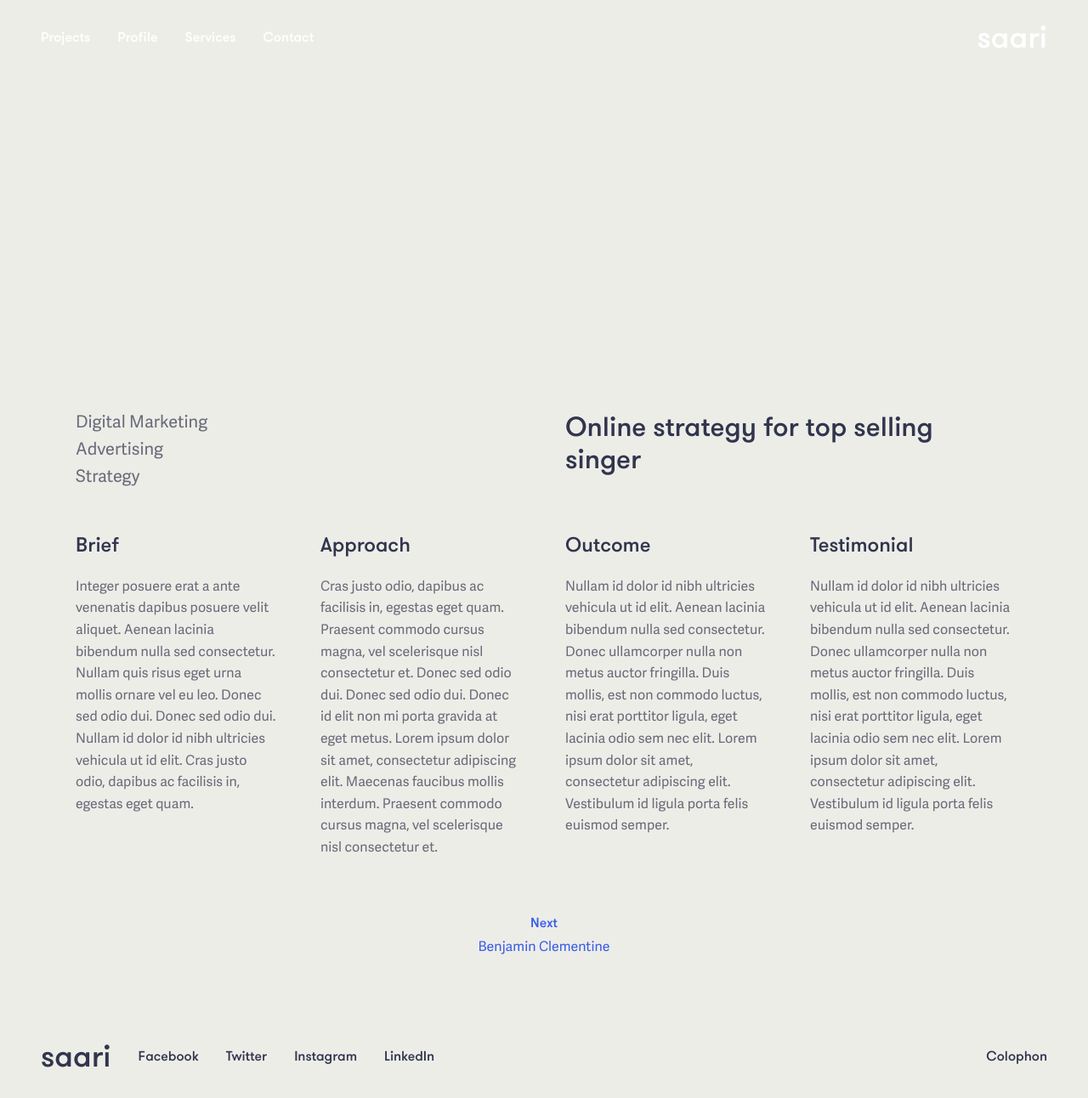
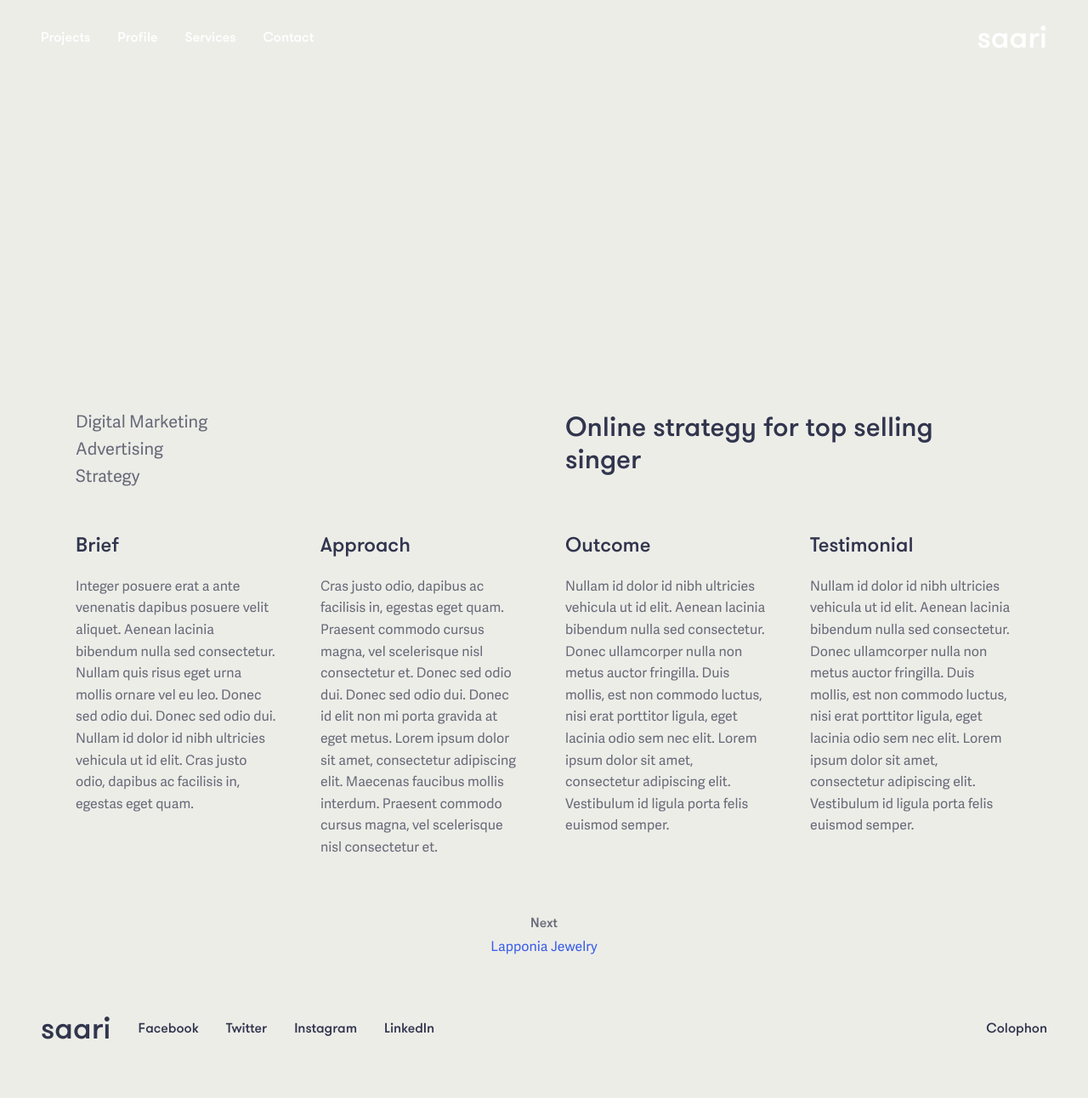
Before and after one commit to garethjohnsdesign/saari.co.uk, a Jekyll site: the page built from _projects/katie-melua.markdown, in a window 1280 px wide. Shown: the whole page at 85% size. Built offline with Jekyll 4.4.1, drawn with Linux system fonts in a browser that asks for light colours; after the commit the page ends 1259 px from its top, so only the background shows below that.

Commit message:
Initial Commit

```diff
--- a/_includes/pagination.html
+++ b/_includes/pagination.html
@@ -1,12 +1,8 @@
-{% if page.previous.url %}
+{% if page.next.url %}
 <div class="row expanded">
   <div class="small-12 columns text-center">
-    <a href="{{page.previous.url}}">
-      <div class="pagination">
         <h6>Next</h6>
-        <p>{{page.previous.title}}</p>
-      </div>
-    </a>
+        <a href="{{page.next.url}}">{{page.next.title}}</a>
   </div>
 </div>
 {% endif %}
```
Also changed, not shown: 9 other files.
